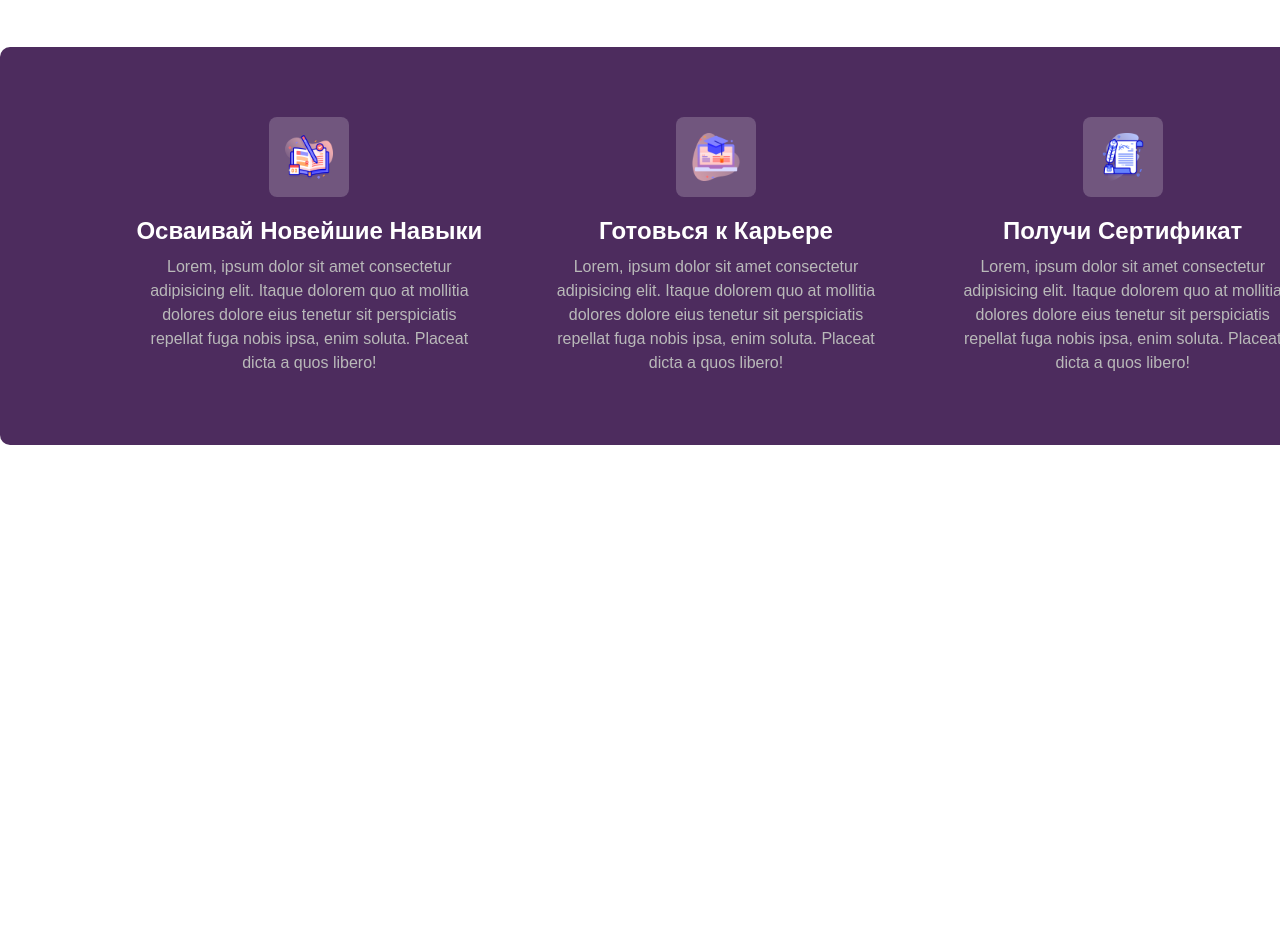
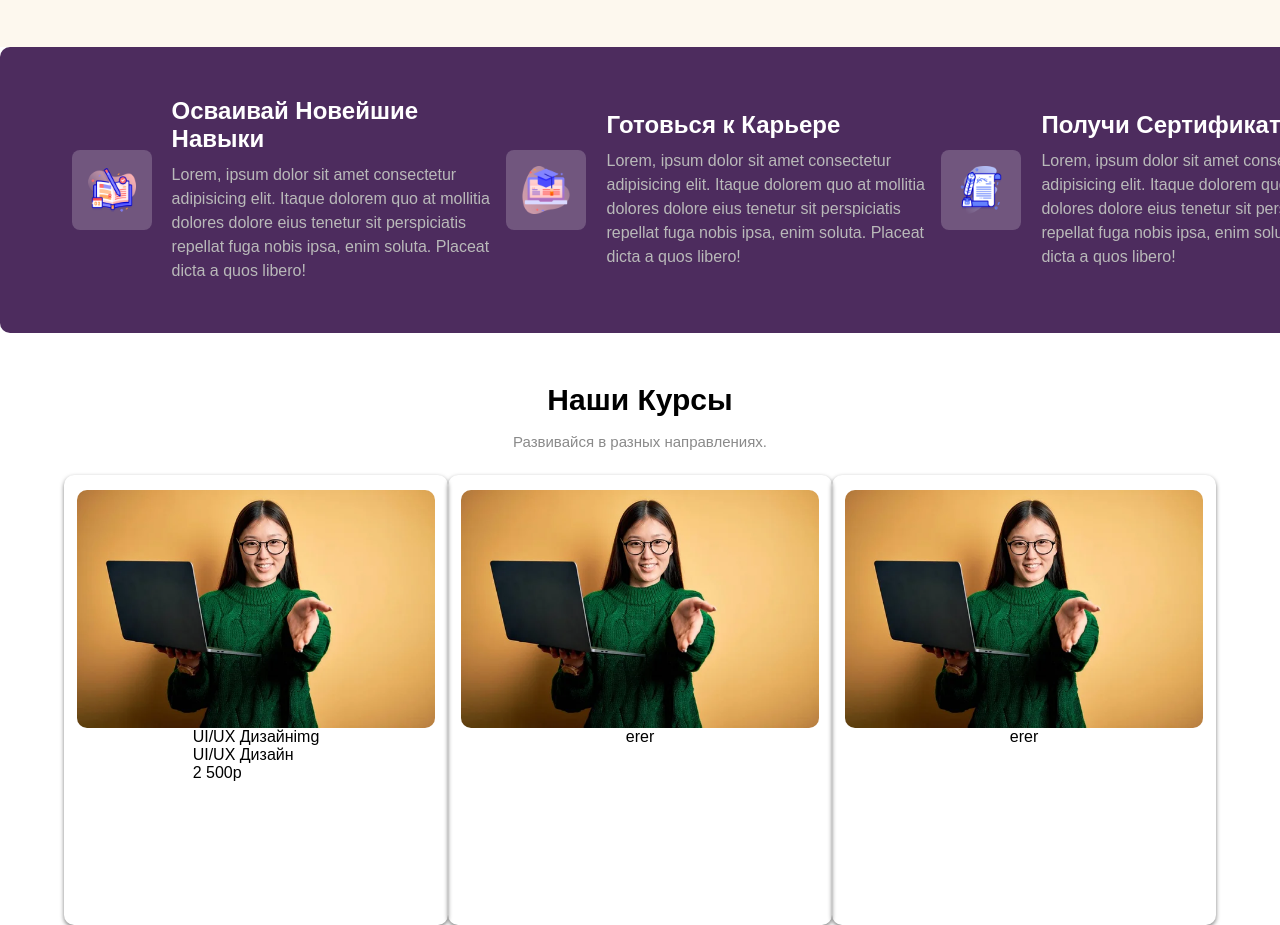
Before and after one commit to ayshat25/MyMedia, a plain HTML site: page index.html in a window 1280 px wide. Shown: the part 411-1336 px from the top of the page. Before the commit the page ends 856 px from the top, so only its background shows below. Drawn offline with nearby package versions, Linux system fonts and the light colour scheme.

Commit message:
new block with courses

```diff
--- a/css/styles.css
+++ b/css/styles.css
@@ -10,10 +10,12 @@ body {
 
 .main{
     /* background: url(../img/main_bg.png) */
+    background-color: #FDF8EE;
 }
 
-.container{
-    width: 1440px;
+.container {
+    width: 90%;
+    max-width: 1400px;
     margin: 0 auto;
 }
 
@@ -23,7 +25,7 @@ header{
     align-items: center;
     padding: 10px 20px;
     /* background-color: #f8f8f8; */
-    box-shadow: 0 2px 4px rgba(0,0,0,0.1);
+    /* box-shadow: 0 2px 4px rgba(0,0,0,0.1); */
 }
 
 .logo{
@@ -74,12 +76,6 @@ header{
 .promo {
     padding: 50px 0;
     /* background-color: #f8f8f8; */
-}
-
-.container {
-    width: 90%;
-    max-width: 1200px;
-    margin: 0 auto;
 }
 
 .promo_inner {
@@ -133,24 +129,29 @@ header{
 .notes_inner{
     display: flex;
     justify-content: space-between;
-    align-items: flex-start;
-    gap: 20px;
+    /* align-items: flex-start; */
+    /* gap: 20px; */
 }
 
 .notes_block {
     /* background-color: #fff; */
-    border-radius: 8px;
+    /* border-radius: 8px; */
+    width: 419px;
     /* box-shadow: 0 2px 4px rgba(0, 0, 0, 0.1); */
-    padding: 20px;
-    flex: 1;
-    text-align: center;
+    /* padding: 20px; */
+    /* flex: 1; */
+    /* text-align: center; */
+    display: flex;
+    justify-content: space-between;
+    align-items:center;
 }
 
 .notes_icon {
     display: flex;
     justify-content: center;
     align-items: center;
-    margin-bottom: 20px;
+    /* margin-bottom: 20px; */
+    margin-right: 20px;
 }
 
 .notes_square {
@@ -179,3 +180,54 @@ p {
     line-height: 1.5;
     color: #b9b9b9;
 }
+
+.courses_text{
+    display: flex;
+    margin-top: 50px;
+    flex-direction: column;
+    align-items: center;
+}
+
+.courses_big_text{
+    font-size: 30px;
+    font-weight: bold;
+}
+
+.courses_little_text{
+    font-size: 15px;
+    color: #8A8A8A;
+    margin-top: 16px;
+}
+
+.courses_block{
+    display: flex;
+    justify-content: space-between;
+    margin-top: 25px;
+}
+
+.courses_block_inner{
+    width: 450px;
+    height: 450px;
+    box-shadow: 0 2px 4px rgba(0, 0, 0, 0.5);
+    border-radius: 10px;
+    display: flex;
+    flex-direction: column;
+    align-items: center;
+}
+
+.courses_img{
+    width: 93%;
+    margin-top: 15px;
+    border-radius: 10px;
+}
+
+.courses_info{
+    display: flex;
+    flex-direction: column;
+}
+
+.courses_speciality{
+    display: flex;
+    flex-direction: row;
+    justify-content:space-between;
+}
--- a/index.html
+++ b/index.html
@@ -40,37 +40,87 @@
     <section class="notes">
         <div class="container">
             <div class="notes_inner">
+
                 <div class="notes_block">
+                    <div class="notes_inner_block">
                         <div class="notes_icon">
                             <div class="notes_square">
                                 <img src="icons/notes1.png" alt="">
                             </div>
                         </div>
+                    </div>
+                    <div class="notes_inner_block">
                         <h2>Осваивай Новейшие Навыки</h2>
                         <p>Lorem, ipsum dolor sit amet consectetur adipisicing elit. Itaque dolorem quo at mollitia dolores dolore eius tenetur sit perspiciatis repellat fuga nobis ipsa, enim soluta. Placeat dicta a quos libero!</p>
                     </div>
+                </div>
+
                 <div class="notes_block">
+                    <div class="notes_inner_block">
                         <div class="notes_icon">
                             <div class="notes_square">
                                 <img src="icons/notes2.png" alt="">
                             </div>
                         </div>
+                    </div>
+                    <div class="notes_inner_block">
                         <h2>Готовься к Карьере</h2>
                         <p>Lorem, ipsum dolor sit amet consectetur adipisicing elit. Itaque dolorem quo at mollitia dolores dolore eius tenetur sit perspiciatis repellat fuga nobis ipsa, enim soluta. Placeat dicta a quos libero!</p>
                     </div>
+                </div>
+
                 <div class="notes_block">
+                    <div class="notes_inner_block">
                         <div class="notes_icon">
                             <div class="notes_square">
                                 <img src="icons/notes3.png" alt="">
                             </div>
                         </div>
+                    </div>
+                    <div class="notes_inner_block">
                         <h2>Получи Сертификат</h2>
                         <p>Lorem, ipsum dolor sit amet consectetur adipisicing elit. Itaque dolorem quo at mollitia dolores dolore eius tenetur sit perspiciatis repellat fuga nobis ipsa, enim soluta. Placeat dicta a quos libero!</p>
                     </div>
                 </div>
+
+            </div>
         </div>
     </section>
 
+    <section class="courses">
+        <div class="container">
+
+            <div class="courses_text">
+                <div class="courses_big_text">Наши Курсы</div>
+                <div class="courses_little_text">Развивайся в разных направлениях.</div>
+            </div>
+
+            <div class="courses_block">
+                <div class="courses_block_inner">
+                    <img class="courses_img" src="/img/courses_img.jpg" alt="">
+                    <div class="courses_info">
+                        <div class="courses_speciality">
+                            <div class="courses_speciality_inner">UI/UX Дизайн</div>
+                            <div class="courses_speciality_rating">img</div>
+                        </div>
+                        <div class="courses_info_name">UI/UX Дизайн</div>
+                        <div class="courses_info_price">2 500р</div>
+                    </div>
+                </div>
+
+                <div class="courses_block_inner">
+                    <img class="courses_img" src="/img/courses_img.jpg" alt="">
+                    <div class="courses_info">erer</div>
+                </div>
+
+                <div class="courses_block_inner">
+                    <img class="courses_img" src="/img/courses_img.jpg" alt="">
+                    <div class="courses_info">erer</div>
+                </div>
+            </div>
+
+        </div>
+    </section>
 
 
     <script src="https://code.jquery.com/jquery-3.6.0.min.js"></script>
```
Also changed, not shown: img/courses_img.jpg (added). Lines whose indentation alone changed are shown as unchanged.
